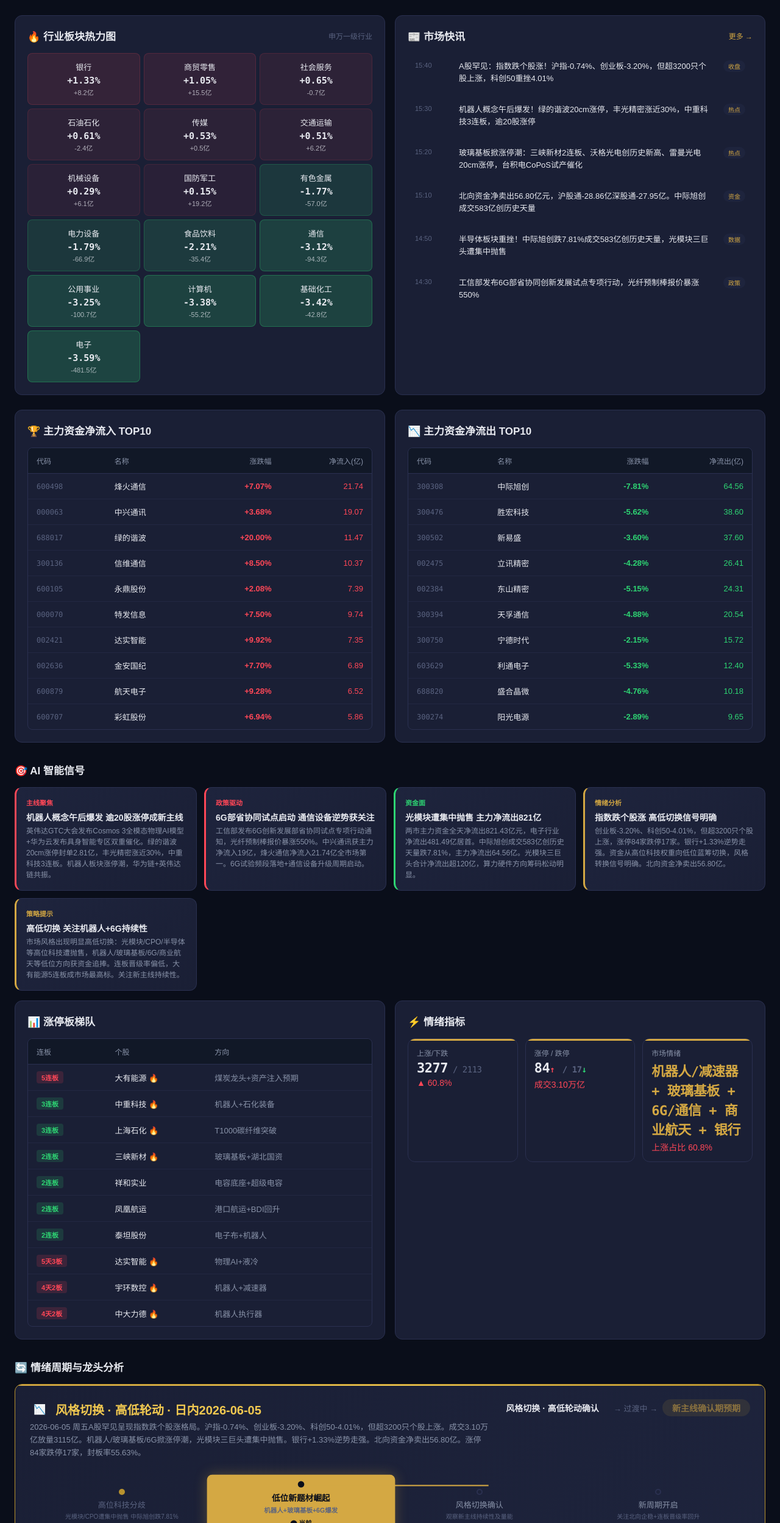
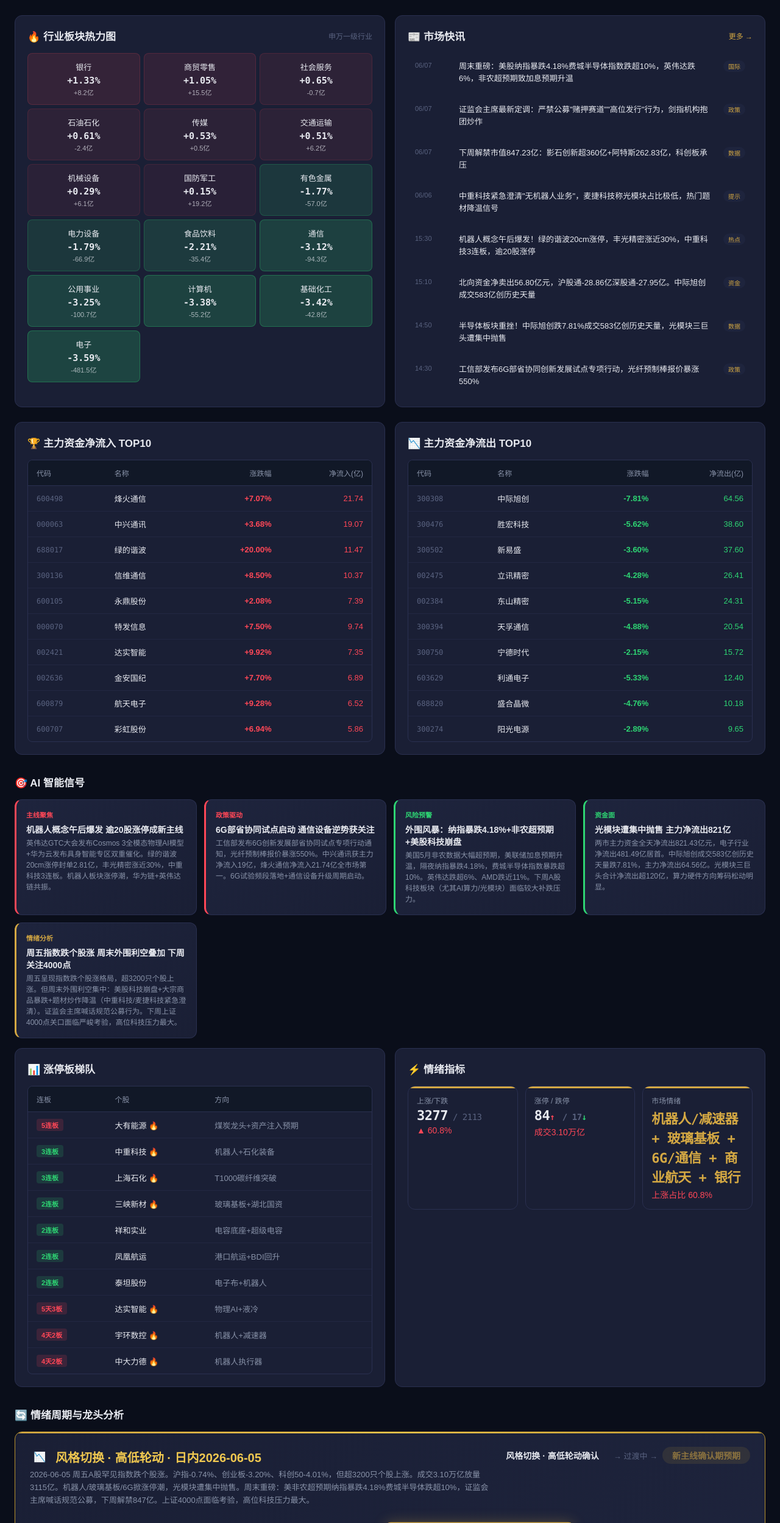
Before and after one commit to Sunnyback-hash/yysls-guide, a plain HTML site: page market.html in a window 1280 px wide. Shown: the part 302-2800 px from the top of the page at 61% size. Drawn offline with Linux system fonts and the light colour scheme.

Commit message:
每日A股数据更新 2026-06-07 周日 — 新增周末外围风险预警/美股暴跌/下周展望

```diff
--- a/market.html
+++ b/market.html
@@ -3,8 +3,8 @@
 <head>
 <meta charset="UTF-8">
 <meta name="viewport" content="width=device-width, initial-scale=1.0">
-<title>A股智能分析 | 2026-06-05 周五 - 指数跌个股涨 机器人+6G+玻璃基板爆发 银行逆势走强</title>
-<meta name="description" content="A股市场智能分析工具，实时追踪上证指数、深证成指行情，行业板块资金流向，AI交易信号识别。2026-06-05 周五 指数跌个股涨 机器人/6G/玻璃基板爆发 银行逆势+1.33% 北上资金净卖出56.8亿">
+<title>A股智能分析 | 2026-06-05 周五 - 指数跌个股涨 机器人+6G+玻璃基板爆发 周末外围风险释放</title>
+<meta name="description" content="A股市场智能分析工具，实时追踪上证指数、深证成指行情，行业板块资金流向，AI交易信号识别。2026-06-05 周五 指数跌个股涨 机器人/6G/玻璃基板爆发 银行逆势+1.33% 非农超预期美股暴跌 下周关注4000点保卫战">
 <style>
 :root{--bg:#0a0e1a;--bg2:#111827;--card:#1a1f35;--card2:#1e243d;--border:#2a3050;--gold:#d4a843;--gold2:#f0c850;--gold3:#b8922e;--red:#e74c3c;--green:#2ecc71;--red2:#ff4444;--green2:#00c853;--text:#e8eaf0;--text2:#8892a8;--text3:#5a6380;--rise:#ff4757;--fall:#2ed573;--font:'"Noto Sans SC"','"PingFang SC"','"Microsoft YaHei"',sans-serif;--font-mono:'"JetBrains Mono"','"Fira Code"','Consolas',monospace;--radius:12px;--radius-sm:8px;--shadow:0 4px 24px rgba(0,0,0,.3)}
 *{margin:0;padding:0;box-sizing:border-box}
@@ -524,18 +524,28 @@ const DATA = {
   ],
   "news": [
     {
-      "time": "15:40",
-      "text": "A股罕见：指数跌个股涨！沪指-0.74%、创业板-3.20%，但超3200只个股上涨，科创50重挫4.01%",
-      "tag": "收盘"
+      "time": "06/07",
+      "text": "周末重磅：美股纳指暴跌4.18%费城半导体指数跌超10%，英伟达跌6%，非农超预期致加息预期升温",
+      "tag": "国际"
+    },
+    {
+      "time": "06/07",
+      "text": "证监会主席最新定调：严禁公募\"赌押赛道\"\"高位发行\"行为，剑指机构抱团炒作",
+      "tag": "政策"
+    },
+    {
+      "time": "06/07",
+      "text": "下周解禁市值847.23亿：影石创新超360亿+阿特斯262.83亿，科创板承压",
+      "tag": "数据"
+    },
+    {
+      "time": "06/06",
+      "text": "中重科技紧急澄清\"无机器人业务\"，麦捷科技称光模块占比极低，热门题材降温信号",
+      "tag": "提示"
     },
     {
       "time": "15:30",
       "text": "机器人概念午后爆发！绿的谐波20cm涨停，丰光精密涨近30%，中重科技3连板，逾20股涨停",
-      "tag": "热点"
-    },
-    {
-      "time": "15:20",
-      "text": "玻璃基板掀涨停潮：三峡新材2连板、沃格光电创历史新高、雷曼光电20cm涨停，台积电CoPoS试产催化",
       "tag": "热点"
     },
     {
@@ -786,6 +796,12 @@ const DATA = {
     },
     {
       "type": "bear",
+      "tag": "风险预警",
+      "title": "外围风暴：纳指暴跌4.18%+非农超预期+美股科技崩盘",
+      "desc": "美国5月非农数据大幅超预期，美联储加息预期升温，隔夜纳指暴跌4.18%，费城半导体指数暴跌超10%。英伟达跌超6%、AMD跌近11%。下周A股科技板块（尤其AI算力/光模块）面临较大补跌压力。"
+    },
+    {
+      "type": "bear",
       "tag": "资金面",
       "title": "光模块遭集中抛售 主力净流出821亿",
       "desc": "两市主力资金全天净流出821.43亿元，电子行业净流出481.49亿居首。中际旭创成交583亿创历史天量跌7.81%，主力净流出64.56亿。光模块三巨头合计净流出超120亿，算力硬件方向筹码松动明显。"
@@ -793,14 +809,8 @@ const DATA = {
     {
       "type": "neutral",
       "tag": "情绪分析",
-      "title": "指数跌个股涨 高低切换信号明确",
-      "desc": "创业板-3.20%、科创50-4.01%，但超3200只个股上涨，涨停84家跌停17家。银行+1.33%逆势走强。资金从高位科技权重向低位蓝筹切换，风格转换信号明确。北向资金净卖出56.80亿。"
-    },
-    {
-      "type": "neutral",
-      "tag": "策略提示",
-      "title": "高低切换 关注机器人+6G持续性",
-      "desc": "市场风格出现明显高低切换：光模块/CPO/半导体等高位科技遭抛售，机器人/玻璃基板/6G/商业航天等低位方向获资金追捧。连板晋级率偏低，大有能源5连板成市场最高标。关注新主线持续性。"
+      "title": "周五指数跌个股涨 周末外围利空叠加 下周关注4000点",
+      "desc": "周五呈现指数跌个股涨格局，超3200只个股上涨。但周末外围利空集中：美股科技崩盘+大宗商品暴跌+题材炒作降温（中重科技/麦捷科技紧急澄清）。证监会主席喊话规范公募行为。下周上证4000点关口面临严峻考验，高位科技压力最大。"
     }
   ],
   "cycle": {
@@ -808,7 +818,7 @@ const DATA = {
     "phaseName": "风格切换 · 高低轮动",
     "phaseNext": "新主线确认期",
     "date": "2026-06-05",
-    "summary": "2026-06-05 周五A股罕见呈现指数跌个股涨格局。沪指-0.74%、创业板-3.20%、科创50-4.01%，但超3200只个股上涨。成交3.10万亿放量3115亿。机器人/玻璃基板/6G掀涨停潮，光模块三巨头遭集中抛售。银行+1.33%逆势走强。北向资金净卖出56.80亿。涨停84家跌停17家，封板率55.63%。",
+    "summary": "2026-06-05 周五A股罕见指数跌个股涨。沪指-0.74%、创业板-3.20%、科创50-4.01%，但超3200只个股上涨。成交3.10万亿放量3115亿。机器人/玻璃基板/6G掀涨停潮，光模块遭集中抛售。周末重磅：美非农超预期纳指暴跌4.18%费城半导体跌超10%，证监会主席喊话规范公募，下周解禁847亿。上证4000点面临考验，高位科技压力最大。",
     "roadmap": [
       {
         "name": "高位科技分歧",
@@ -817,22 +827,22 @@ const DATA = {
         "desc": "光模块/CPO遭集中抛售 中际旭创跌7.81%"
       },
       {
-        "name": "低位新题材崛起",
+        "name": "周末外围风暴",
+        "done": true,
+        "current": false,
+        "desc": "纳指暴跌4.18%费城半导跌超10% 非农超预期"
+      },
+      {
+        "name": "周一压力测试",
         "done": false,
         "current": true,
-        "desc": "机器人+玻璃基板+6G爆发"
+        "desc": "上证4000点保卫战 科技板块补跌风险"
       },
       {
         "name": "风格切换确认",
         "done": false,
         "current": false,
-        "desc": "观察新主线持续性及量能"
-      },
-      {
-        "name": "新周期开启",
-        "done": false,
-        "current": false,
-        "desc": "关注北向企稳+连板晋级率回升"
+        "desc": "观察新主线持续性+北向企稳信号"
       }
     ],
     "metrics": [
@@ -891,17 +901,17 @@ const DATA = {
       },
       {
         "icon": "⚠️",
-        "text": "光模块三巨头遭集中抛售，中际旭创583亿天量跌7.81%",
+        "text": "周末外围风暴：纳指暴跌4.18%费城半导体跌超10%，科技补跌压力",
         "type": "warn"
       },
       {
         "icon": "⚠️",
-        "text": "创业板-3.20%科创50-4.01%，科技权重股杀跌严重",
+        "text": "证监会主席喊话规范公募\"赌押赛道\"行为，题材炒作降温",
         "type": "warn"
       },
       {
         "icon": "⚠️",
-        "text": "北向资金净卖出56.8亿，主力净流出821亿，资金面偏紧",
+        "text": "下周解禁847亿（影石创新360亿+阿特斯263亿），科创板承压",
         "type": "warn"
       }
     ]
@@ -914,8 +924,8 @@ const DATA = {
         {
           "name": "大有能源",
           "code": "600403",
-          "role": "煤炭龙头 · 5连板最高标",
-          "reason": "全场最高标5连板，煤炭+河南国资重组+资产注入预期三重逻辑。连板晋级率仅20%环境下唯一成功晋级的个股，辨识度极高。迎峰度夏+防御属性双重加持。",
+          "role": "煤炭龙头 · 5连板最高标 · 防御属性",
+          "reason": "全场最高标5连板，煤炭+河南国资重组+资产注入预期三重逻辑。迎峰度夏+防御属性双重加持。周末外围暴跌背景下，煤炭等防御板块有望获避险资金关注。",
           "strat": [
             "加速缩量锁仓",
             "分歧换手可接",
```
Also changed, not shown: _worker.js (added, +40 -0 lines).
